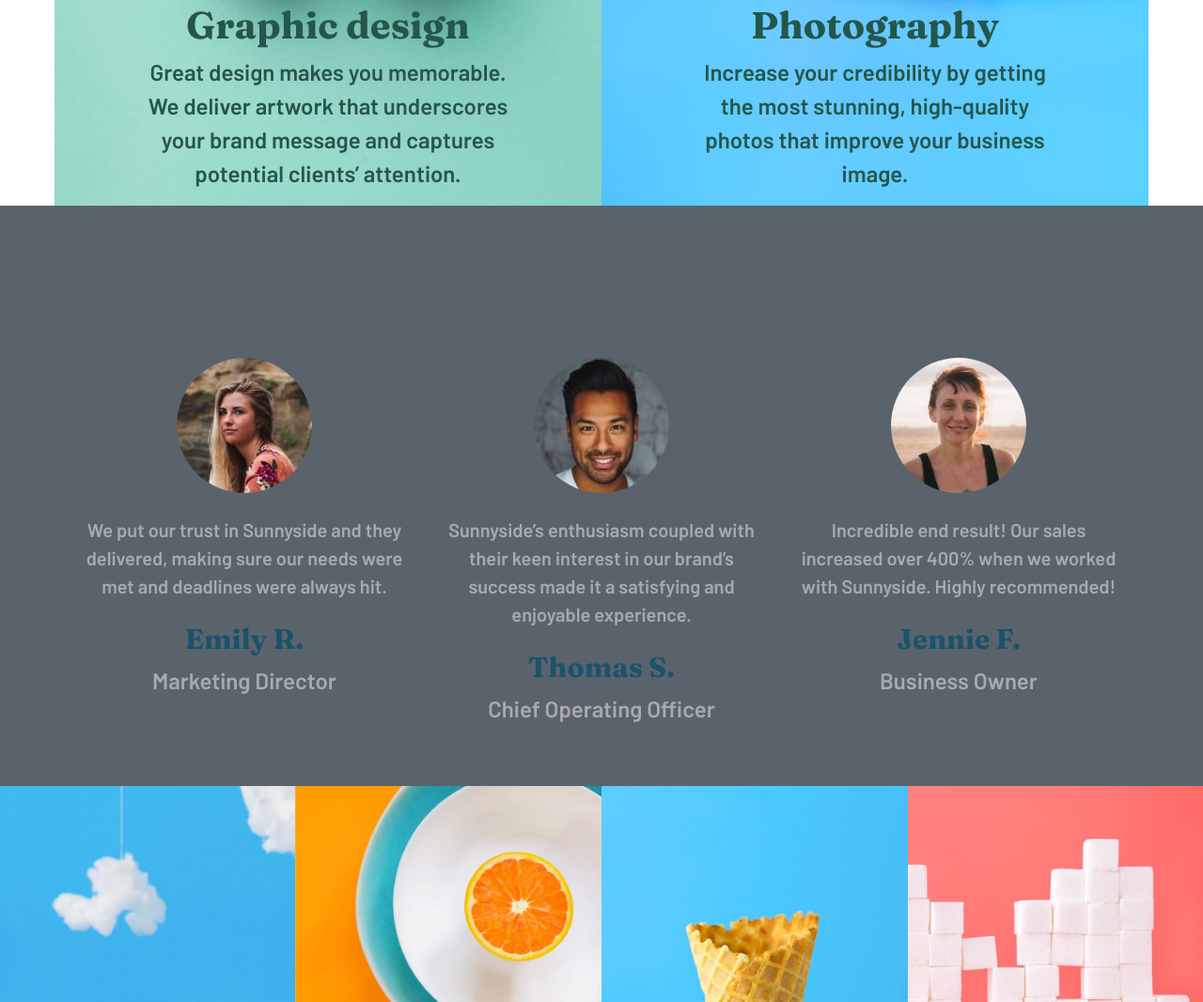
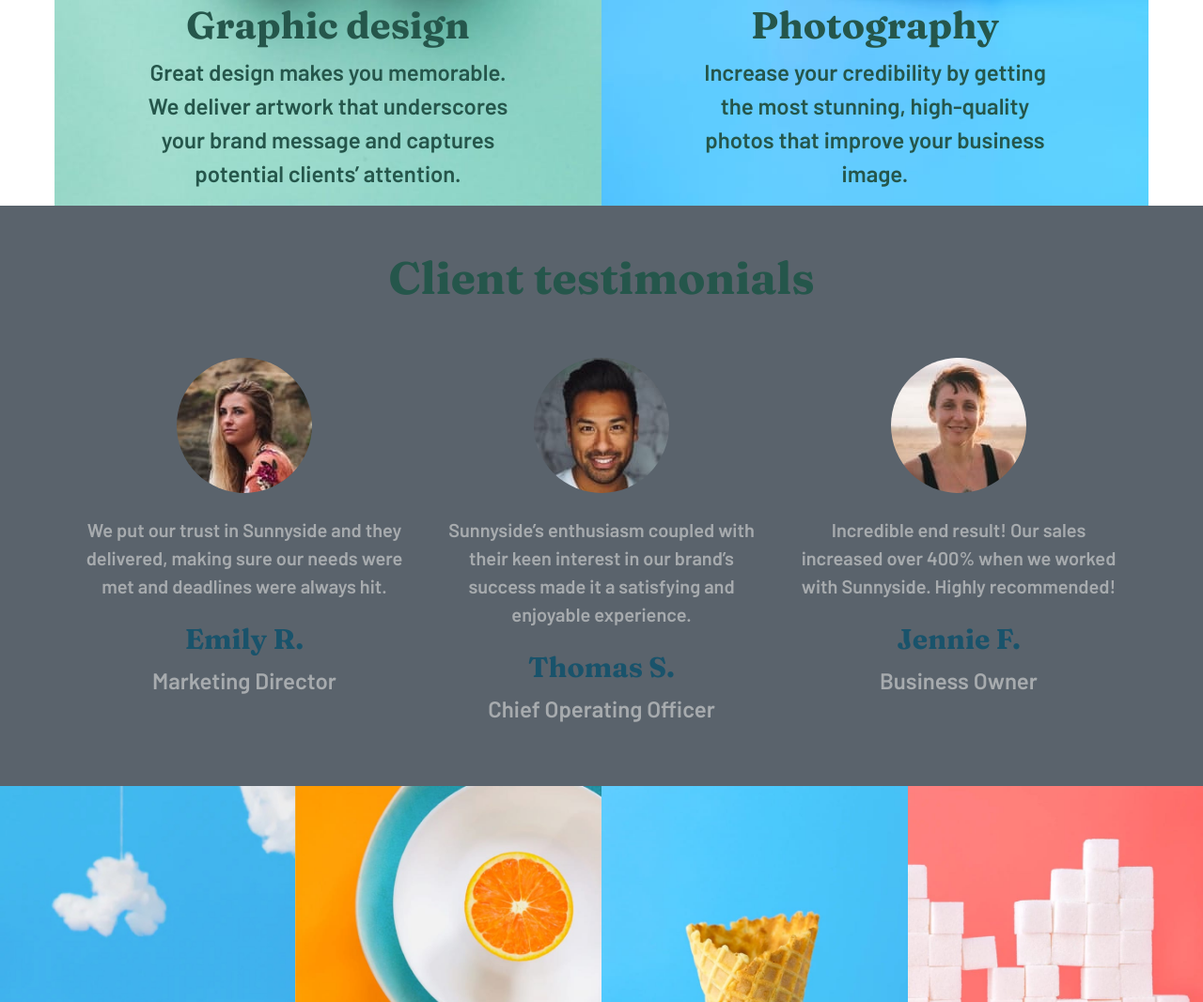
Before and after one commit to shagor-coder/sunnyside, a website: page index.html in a window 1280 px wide. Shown: the part 1881-2948 px from the top of the page at 94% size. Drawn offline with nearby package versions, Linux system fonts and the light colour scheme; files that its build step writes are made by us from their sources.

Commit message:
sunnyside-landing-page

```diff
--- a/src/scss/style.scss
+++ b/src/scss/style.scss
@@ -255,7 +255,7 @@ header {
       .main-sub-heading {
         font-size: 3rem;
         font-weight: 700;
-        color: var(--very-dark-grayish-blue);
+        color: var(--dark-desaturated-cyan);
       }
     }
     .col-md-4 {
```
